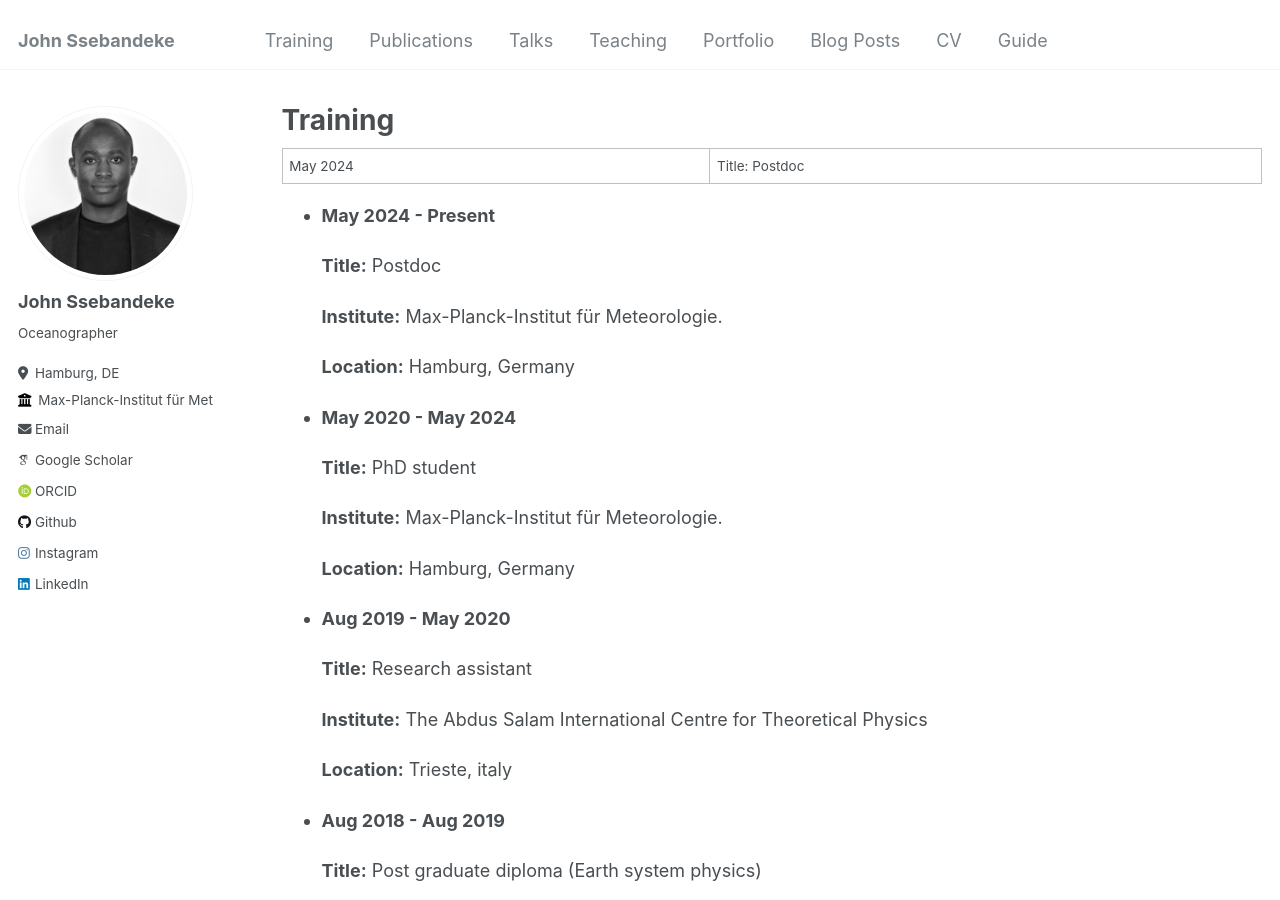
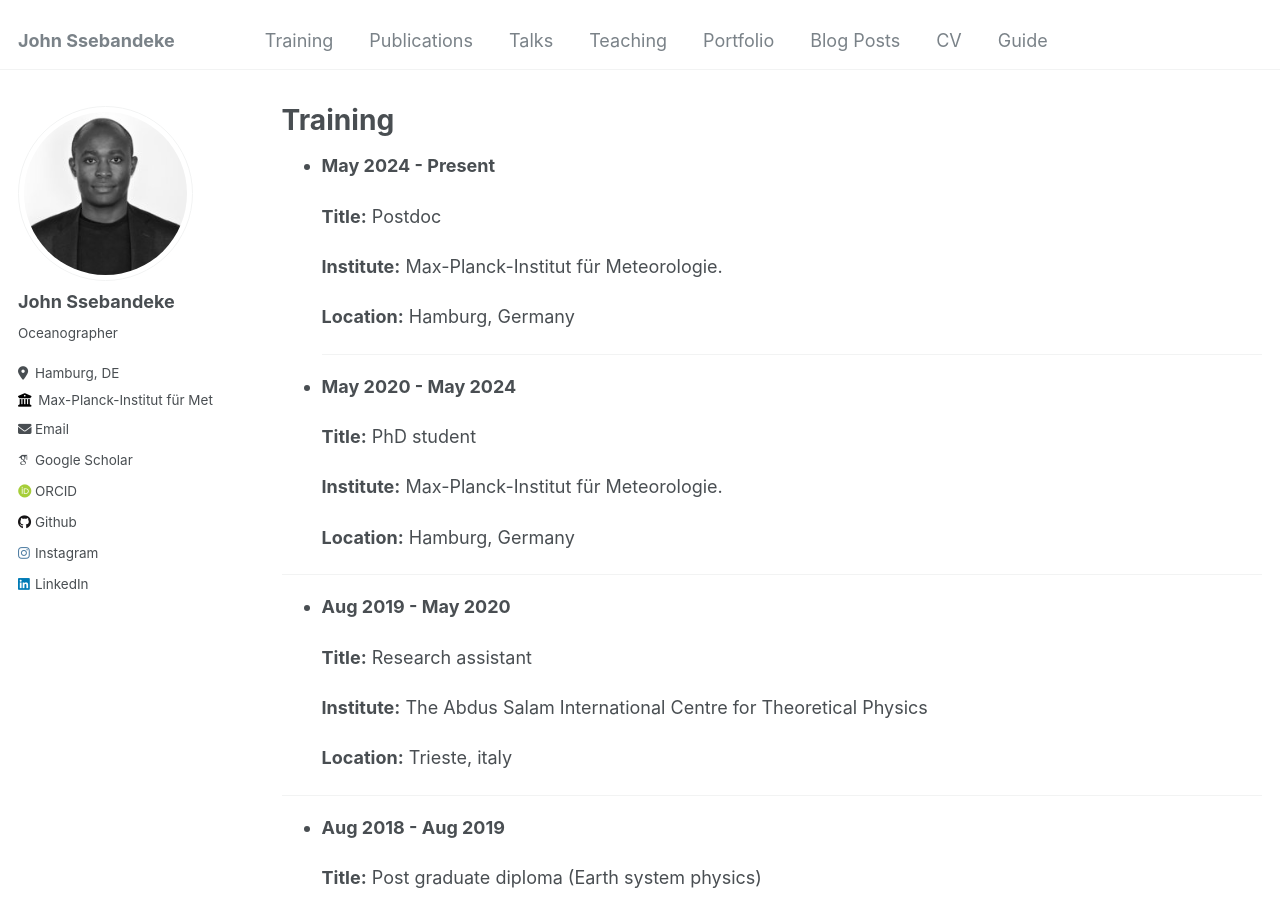
Before and after one commit to john-ssebandeke/john-ssebandeke.github.io, a Jekyll site: the page built from _pages/training.md, in a window 1280 px wide and 900 px high. Built offline with Jekyll 4.4.1, drawn with Linux system fonts in a browser that asks for light colours; some web fonts are replaced.

Commit message:
Update training.md

```diff
--- a/_pages/training.md
+++ b/_pages/training.md
@@ -4,9 +4,6 @@ title: "Training"
 permalink: /training/
 author_profile: true
 ---
-
-| May 2024 | Title: Postdoc
-
 
   * **May 2024 - Present**
 
@@ -16,6 +13,8 @@ author_profile: true
 
     **Location:** Hamburg, Germany
 
+    --------------------------------------------------------------------------------
+
 * **May 2020 - May 2024**
 
   **Title:** PhD student
@@ -23,6 +22,8 @@ author_profile: true
   **Institute:** Max-Planck-Institut für Meteorologie.
 
   **Location:** Hamburg, Germany
+
+   --------------------------------------------------------------------------------
 
 * **Aug 2019 - May 2020**
 
@@ -32,6 +33,8 @@ author_profile: true
 
   **Location:** Trieste, italy
 
+   --------------------------------------------------------------------------------
+
 * **Aug 2018 - Aug 2019**
 
   **Title:** Post graduate diploma (Earth system physics)
@@ -39,6 +42,8 @@ author_profile: true
   **Institute:** The Abdus Salam International Centre for Theoretical Physics
 
   **Location:** Trieste, italy
+
+   --------------------------------------------------------------------------------
 
 * **Aug 2016 - Aug 2018**
 
@@ -48,6 +53,8 @@ author_profile: true
 
   **Location:** Kampala, Uganda
 
+   --------------------------------------------------------------------------------
+
 * **Aug 2012 - Aug 2016**
 
   **Title:** BSc (Physics and mathematics)
```
